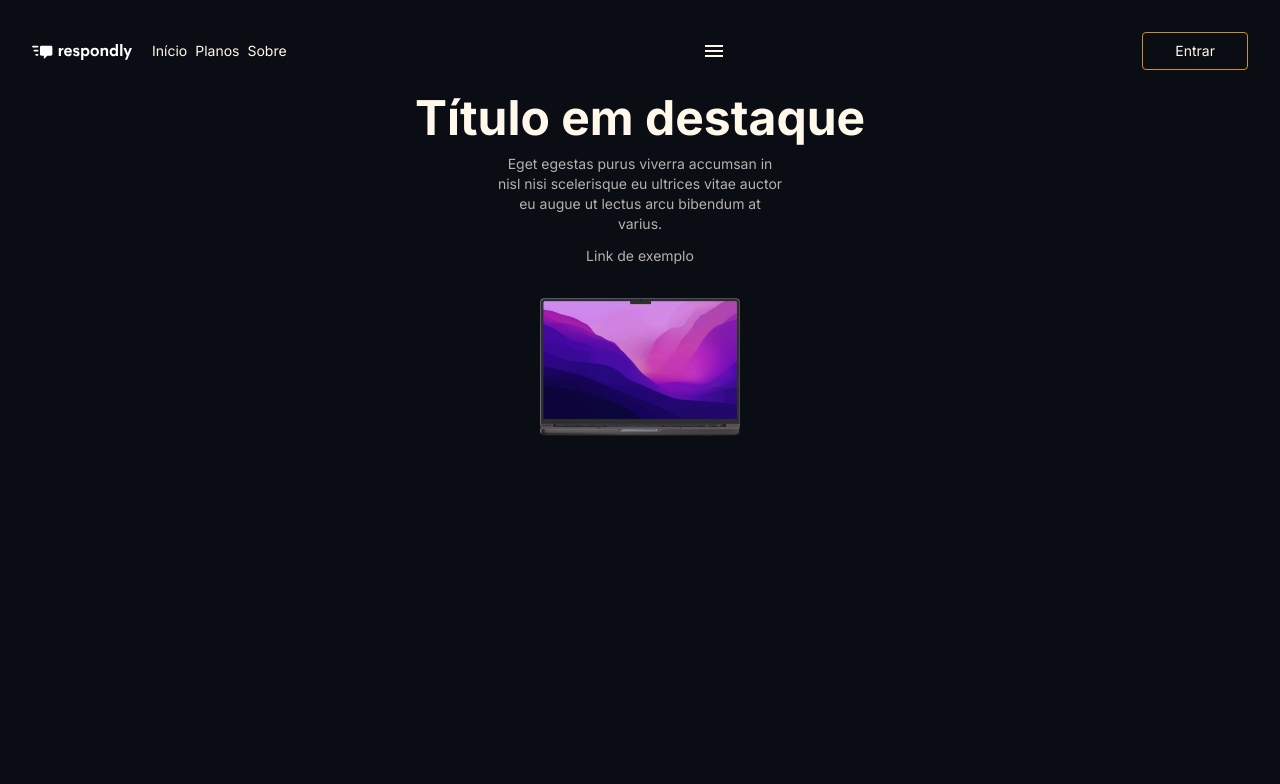
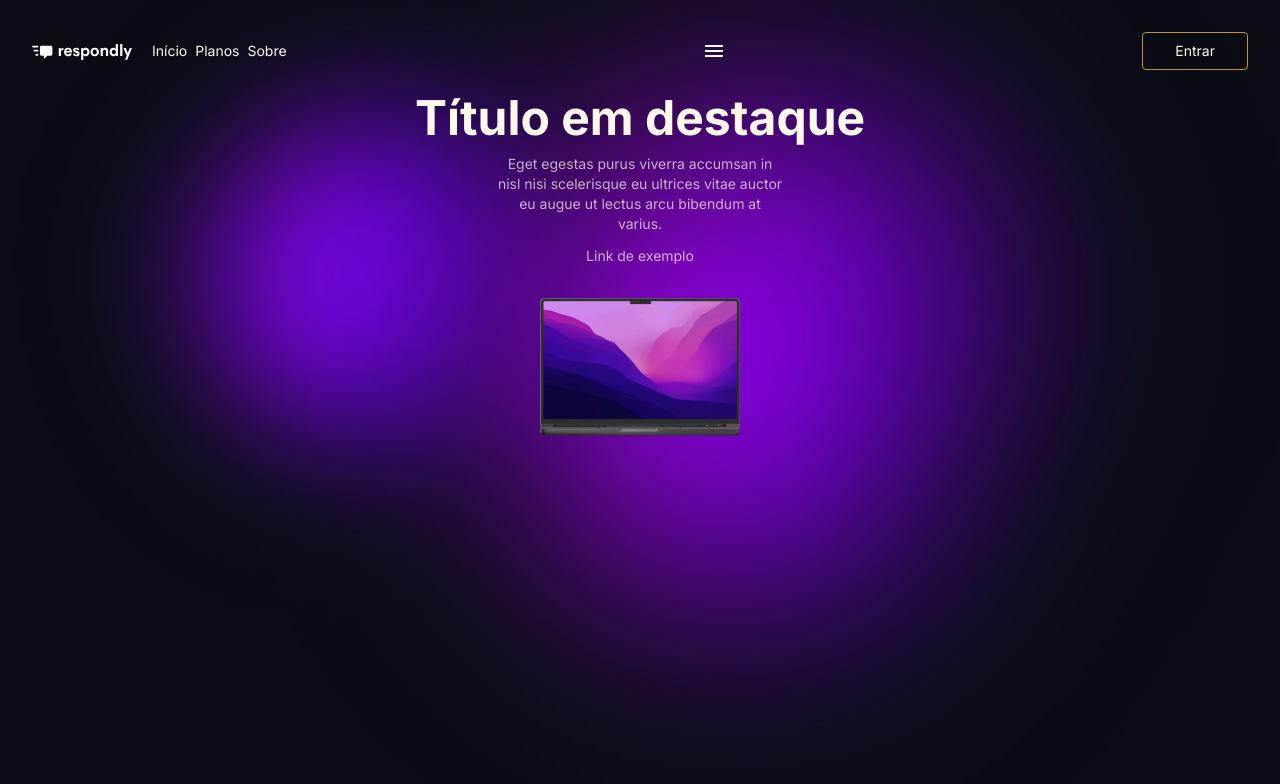
Before and after one commit to amarogu/respondly, a Next.js app: page / in a window 1280 px wide. Shown: the top 784 px of the page. Built offline with nearby package versions, Linux system fonts and the light colour scheme.

Commit message:
Refactor Hero and bg-gradient styles

```diff
--- a/src/app/Hero.tsx
+++ b/src/app/Hero.tsx
@@ -3,7 +3,7 @@ import Link from "./Link";
 
 export default function Hero() {
     return(
-        <section className="bg-gradient my-6 flex flex-col gap-8 items-center">
+        <section className="my-6 flex flex-col gap-8 items-center">
             <div className="text-center flex flex-col gap-3 items-center">
                 <h1 className="text-5xl font-bold text-body-dark-emphasized">Título em <span>destaque</span></h1>
                 <p className="max-w-72">
--- a/src/app/globals.css
+++ b/src/app/globals.css
@@ -17,5 +17,15 @@
 }
 
 .bg-gradient {
+  background-image: url('../../public/gradient.png');
+  background-position: 50% 60%;
+  background-repeat: no-repeat;
+  background-size: 200%;
+}
 
+@media screen and (min-width: 640px) {
+  .bg-gradient {
+    background-image: url('../../public/gradientdesktop.png');
+    background-size: 100%;
+  }
 }
--- a/src/app/page.tsx
+++ b/src/app/page.tsx
@@ -4,7 +4,7 @@ import Hero from './Hero'
 
 export default function Home() {
   return (
-    <main className="min-h-screen p-8 container mx-auto relative">
+    <main className="min-h-screen bg-gradient p-8 container mx-auto relative">
       <Navigation />
       <Hero />
     </main>
```
Also changed, not shown: public/gradient.png (added), public/gradientdesktop.png (added).
